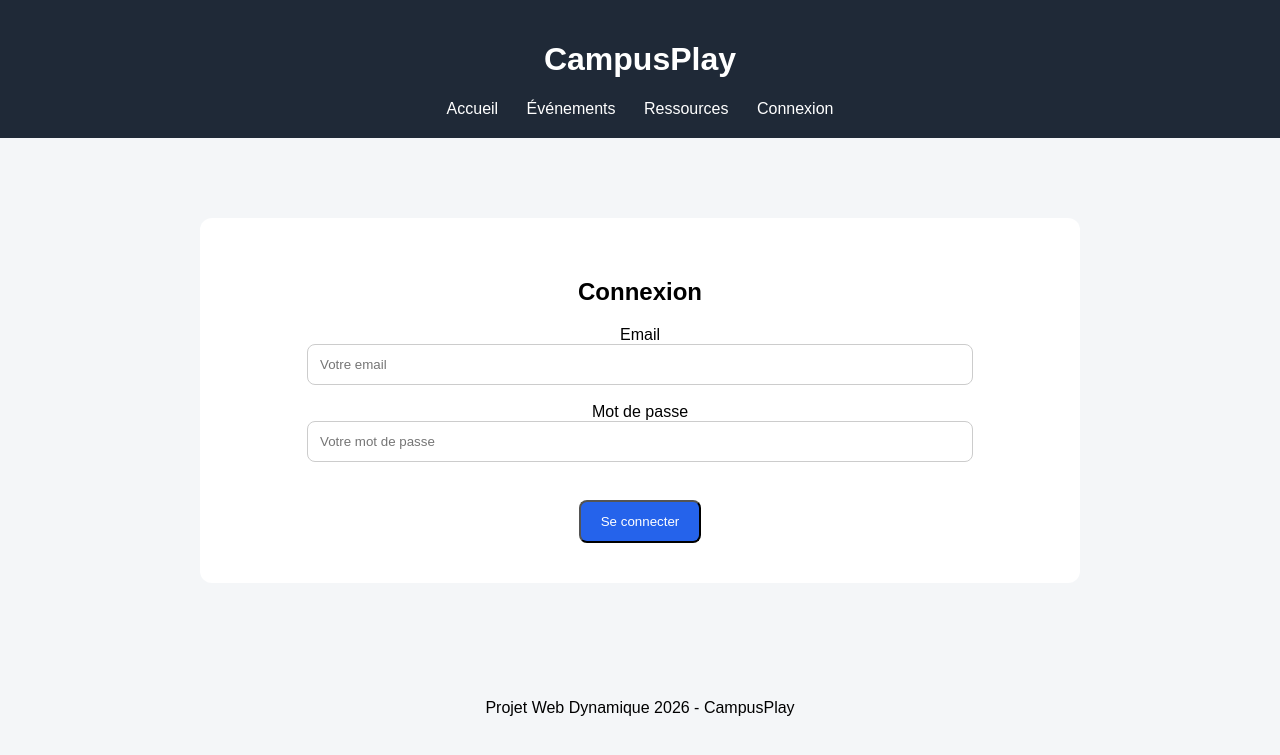
After one commit to jean7891/Projet-CampusPlay-2026, a PHP site: page /frontend/login.html in a window 1280 px wide. The commit adds this page. Shown: the top 755 px of the page. Run offline with PHP 8.4, Linux system fonts and the light colour scheme.

Commit message:
Ajout page connexion

```diff
--- a/assets/style.css
+++ b/assets/style.css
@@ -40,3 +40,13 @@ footer {
     text-align: center;
     padding: 20px;
 }
+form {
+    margin-top: 20px;
+}
+
+input {
+    width: 80%;
+    padding: 12px;
+    border-radius: 8px;
+    border: 1px solid #ccc;
+}
--- /dev/null
+++ b/frontend/login.html
@@ -0,0 +1,60 @@
+<!DOCTYPE html>
+<html lang="fr">
+<head>
+    <meta charset="UTF-8">
+    <title>Connexion - CampusPlay</title>
+    <link rel="stylesheet" href="../assets/style.css">
+</head>
+<body>
+
+<header>
+    <h1>CampusPlay</h1>
+
+    <nav>
+        <a href="index.html">Accueil</a>
+        <a href="events.html">Événements</a>
+        <a href="resources.html">Ressources</a>
+        <a href="login.html">Connexion</a>
+    </nav>
+</header>
+
+<main>
+
+    <section class="hero">
+
+        <h2>Connexion</h2>
+
+        <form>
+
+            <div>
+                <label>Email</label>
+                <br>
+                <input type="email" placeholder="Votre email">
+            </div>
+
+            <br>
+
+            <div>
+                <label>Mot de passe</label>
+                <br>
+                <input type="password" placeholder="Votre mot de passe">
+            </div>
+
+            <br>
+
+            <button type="submit" class="btn">
+                Se connecter
+            </button>
+
+        </form>
+
+    </section>
+
+</main>
+
+<footer>
+    <p>Projet Web Dynamique 2026 - CampusPlay</p>
+</footer>
+
+</body>
+</html>
```
Also changed, not shown: docs/wireframes/wireframes.txt (+45 -0 lines).
